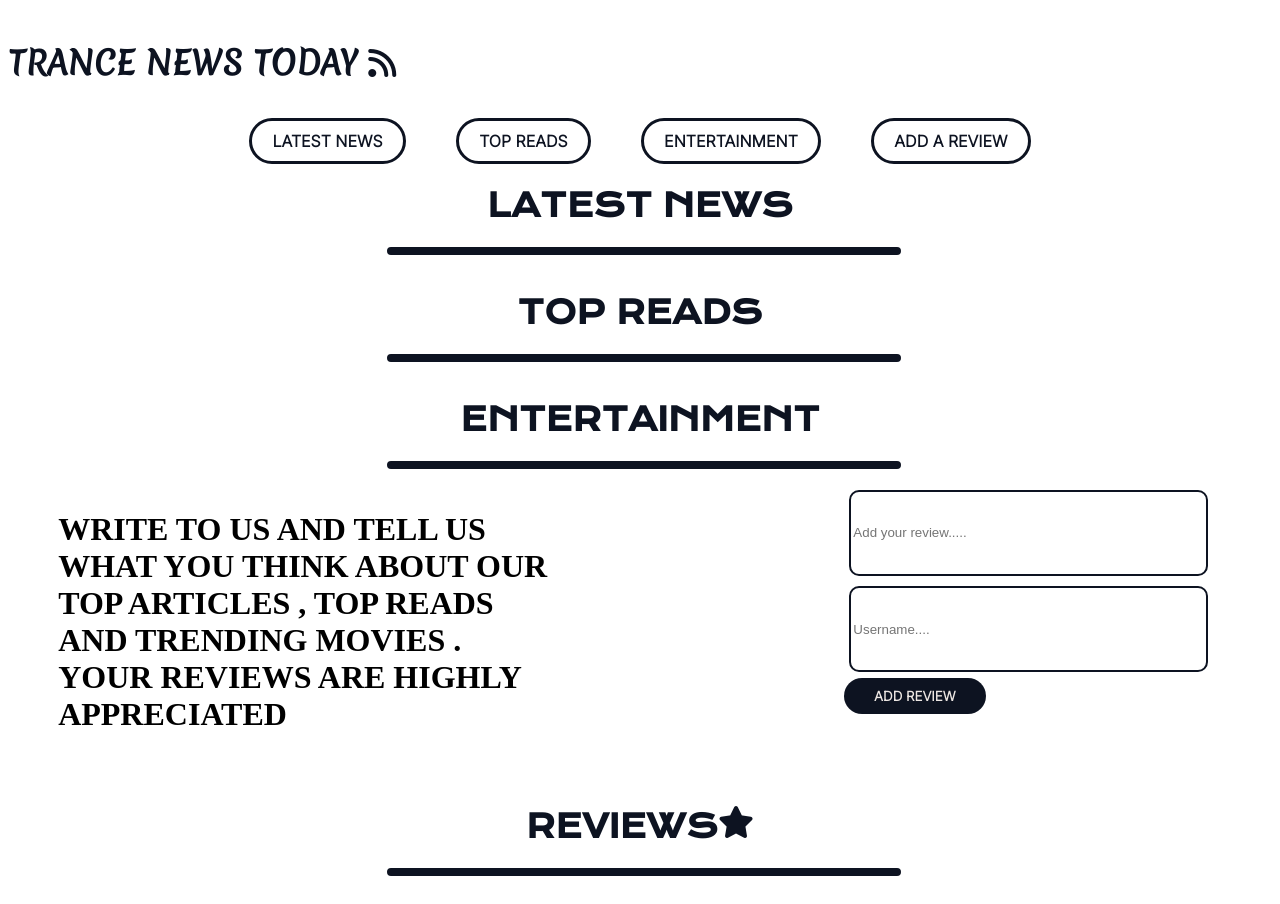
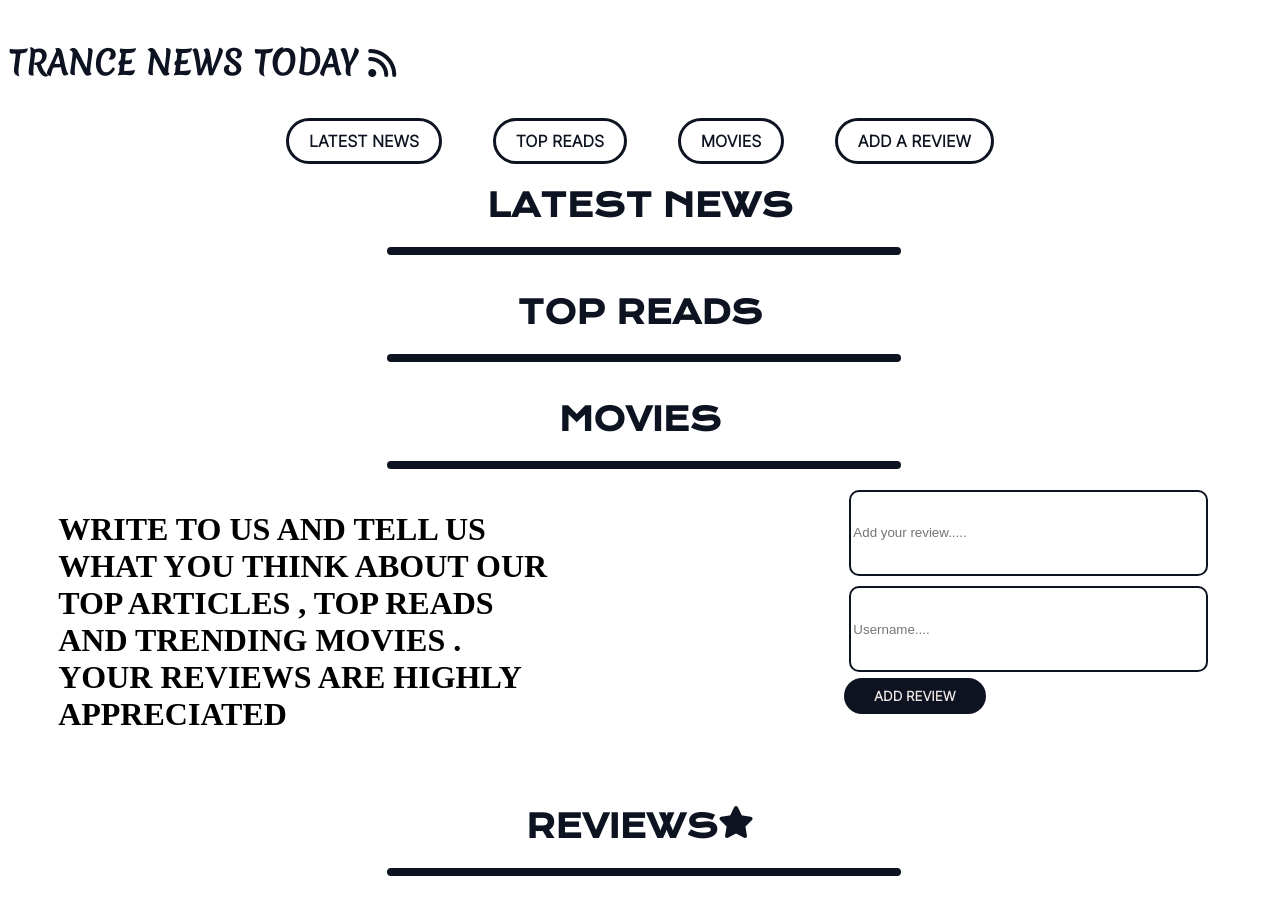
Before and after one commit to MICHAELMUNAVU83/news-today, a plain HTML site: page index.html in a window 1280 px wide. Drawn offline with nearby package versions, Linux system fonts and the light colour scheme; no server answers; a web font is replaced by a local one.

Commit message:
Made final change

```diff
--- a/index.html
+++ b/index.html
@@ -22,7 +22,7 @@
     <nav>
       <a href="#latest-h1">LATEST NEWS</a>
       <a href="#top-reads-h1">TOP READS</a>
-      <a href="#entertainment-h1">ENTERTAINMENT</a>
+      <a href="#entertainment-h1">MOVIES</a>
       <a href="#reviewus-h1">ADD A REVIEW</a>
     </nav>
     <h1 id="latest-h1">LATEST NEWS</h1>
@@ -31,7 +31,7 @@
     <h1 id="top-reads-h1">TOP READS</h1>
     <p class="h1-line"></p>
     <div id="top-reads-div"></div>
-    <h1 id="entertainment-h1">ENTERTAINMENT</h1>
+    <h1 id="entertainment-h1">MOVIES</h1>
     <p class="h1-line"></p>
     <div id="entertainment-news-div"></div>
     <footer>
```
